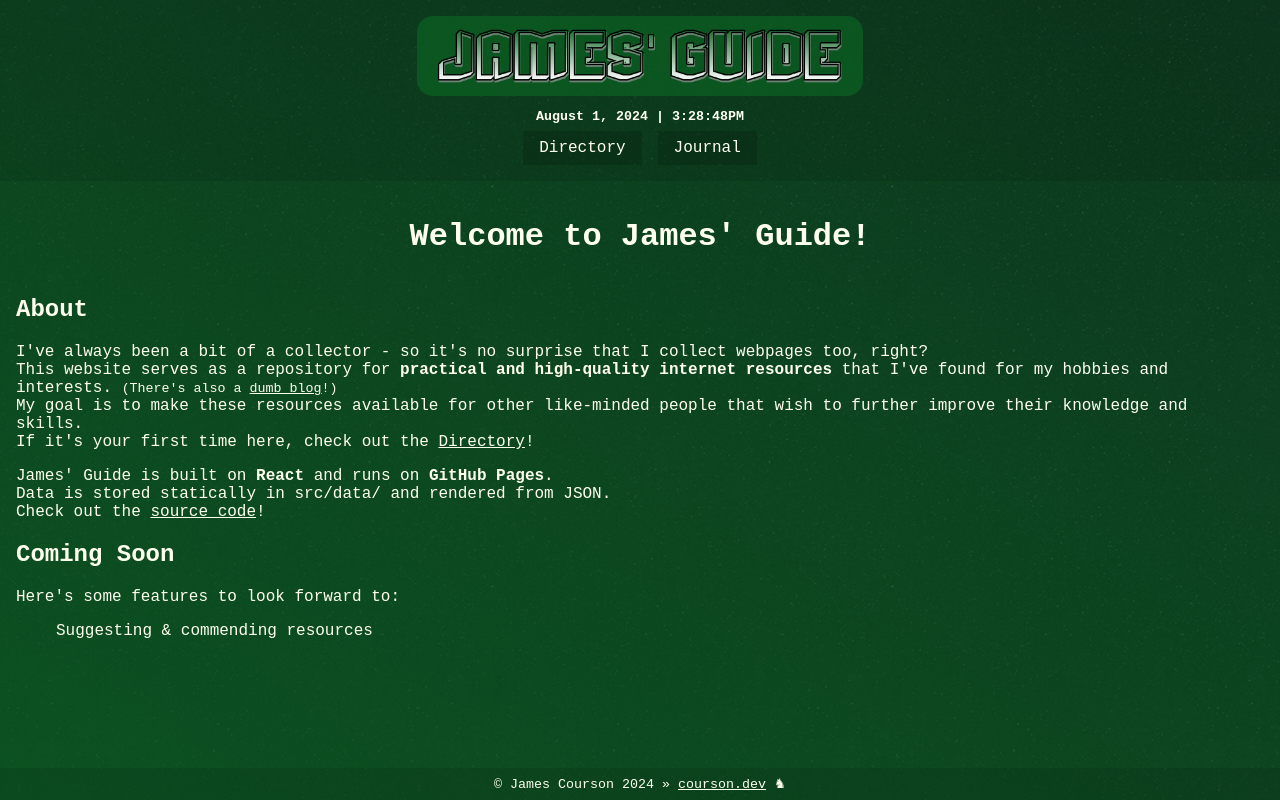
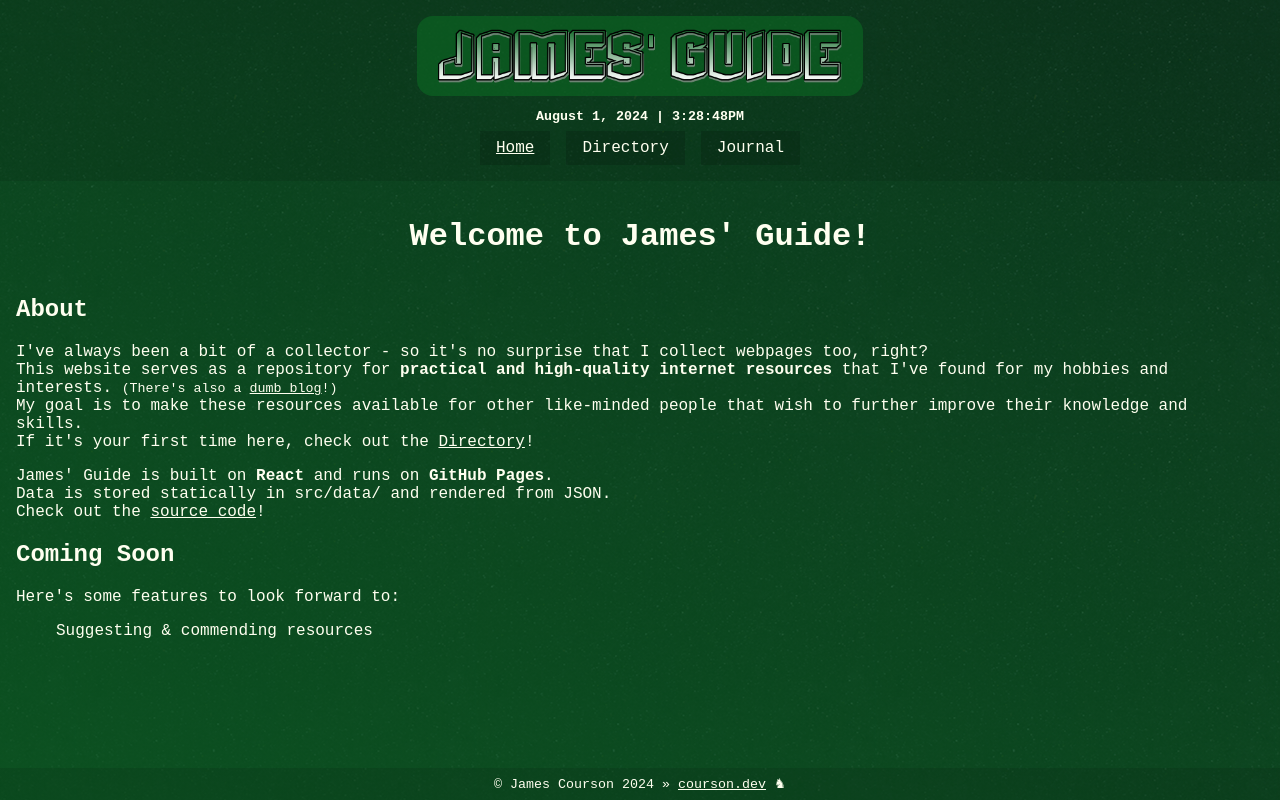
Before and after one commit to jamescourson/james.guide, a React (Vite) app: page / in a window 1280 px wide. Built offline with nearby package versions, Linux system fonts and the light colour scheme.

Commit message:
add home navlink

```diff
--- a/src/components/Header/Header.jsx
+++ b/src/components/Header/Header.jsx
@@ -14,6 +14,7 @@ const Header = () => (
     <LiveClock />
 
     <nav>
+      <NavLink to="/">Home</NavLink>
       <NavLink to="/d/">Directory</NavLink>
       <NavLink to="/j/">Journal</NavLink>
     </nav>
```
